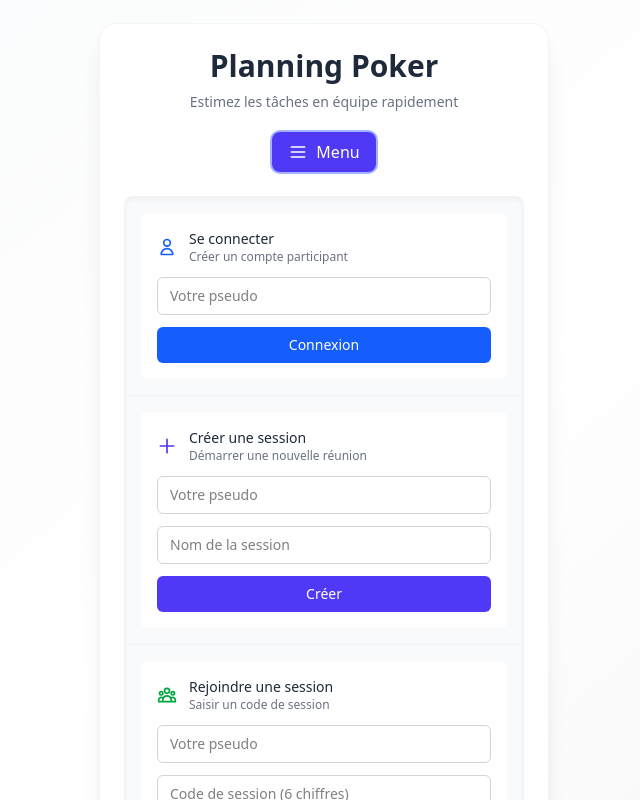
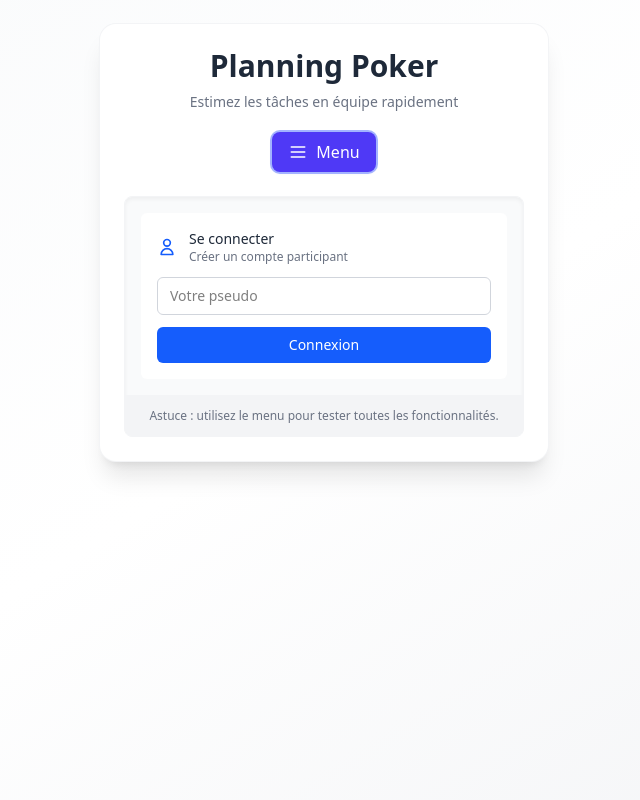
Before and after one commit to AxelDoussoux/Conception-de-projet--Planning-Poker-Doussoux-Berger, a React (Vite) app: page / in a window 1280 px wide. Both pictures are taken after a click on the button "Menu". Shown: the top 800 px of the page, without its empty margins (316-956 px from the left). Built offline with nearby package versions, Linux system fonts and the light colour scheme; no server answers.

Commit message:
Show session actions only for current participant

```diff
--- a/src/App.tsx
+++ b/src/App.tsx
@@ -39,7 +39,7 @@
   const [sessionCode, setSessionCode] = useState<string>('');
 
   // Récupérer les fonctions et données du contexte de session
-  const { currentSession, setCurrentSession, setCurrentParticipant } = useSession();
+  const { currentParticipant,currentSession, setCurrentSession, setCurrentParticipant } = useSession();
 
   /**
    * Bascule l'état d'ouverture du menu.
@@ -163,6 +163,7 @@
               </div>
 
               {/* Créer une session */}
+              {currentParticipant && (
               <div className="p-4">
                 <div className="bg-white rounded-md p-4 space-y-3">
                   <div className="flex items-center gap-3">
@@ -176,13 +177,6 @@
                   </div>
                   <input
                     type="text"
-                    placeholder="Votre pseudo"
-                    value={pseudo}
-                    onChange={(e) => setPseudo(e.target.value)}
-                    className="w-full px-3 py-2 border border-gray-300 rounded-md focus:outline-none focus:ring-2 focus:ring-indigo-500 text-sm"
-                  />
-                  <input
-                    type="text"
                     placeholder="Nom de la session"
                     value={sessionName}
                     onChange={(e) => setSessionName(e.target.value)}
@@ -194,10 +188,13 @@
                   >
                     Créer
                   </button>
+
                 </div>
               </div>
+              )}
 
               {/* Rejoindre une session */}
+              {currentParticipant && (
               <div className="p-4">
                 <div className="bg-white rounded-md p-4 space-y-3">
                   <div className="flex items-center gap-3">
@@ -209,13 +206,6 @@
                       <div className="text-xs text-gray-500">Saisir un code de session</div>
                     </div>
                   </div>
-                  <input
-                    type="text"
-                    placeholder="Votre pseudo"
-                    value={pseudo}
-                    onChange={(e) => setPseudo(e.target.value)}
-                    className="w-full px-3 py-2 border border-gray-300 rounded-md focus:outline-none focus:ring-2 focus:ring-green-500 text-sm"
-                  />
                   <input
                     type="text"
                     placeholder="Code de session (6 chiffres)"
@@ -232,8 +222,10 @@
                   </button>
                 </div>
               </div>
+              )}
 
               {/* Désactiver une session */}
+              {currentSession && (
               <div className="p-4">
                 <button
                   onClick={handleDisableSession}
@@ -248,6 +240,7 @@
                   </div>
                 </button>
               </div>
+              )}
 
               <div className="p-3 bg-gray-100 text-center text-xs text-gray-500">
                 Astuce : utilisez le menu pour tester toutes les fonctionnalités.
```
